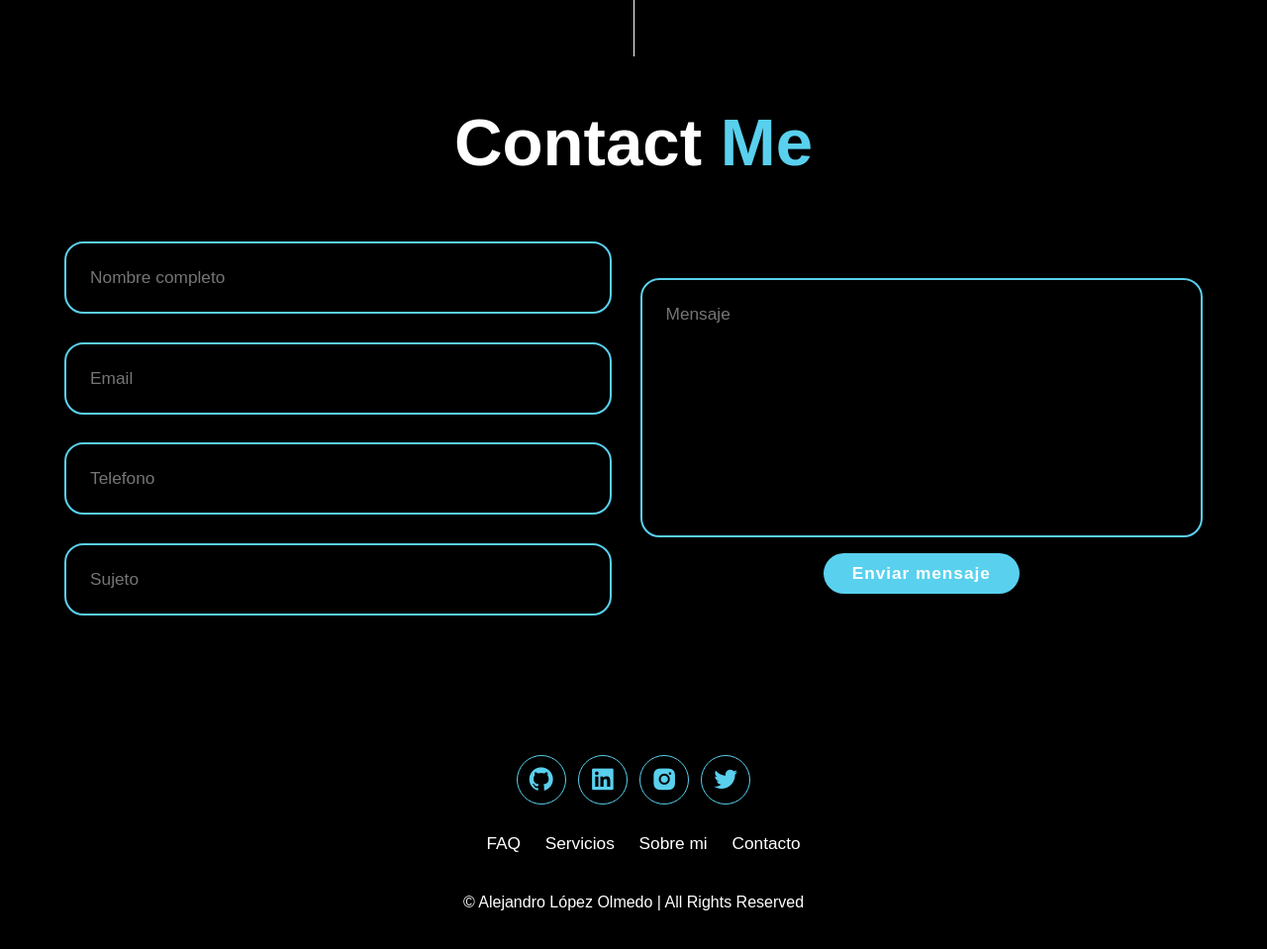
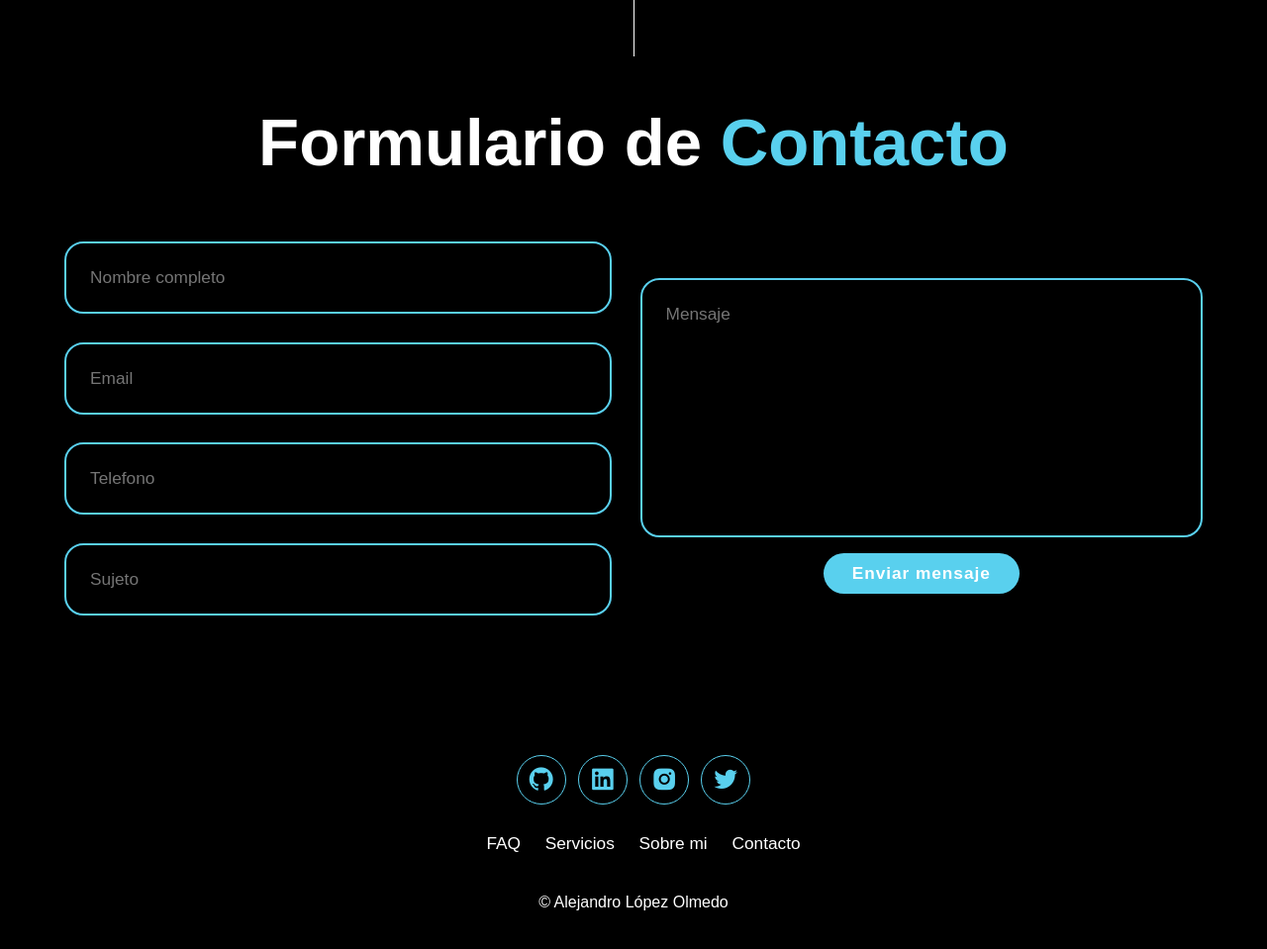
Before and after one commit to AlexLopz22/Portfolio, a plain HTML site: page index.html in a window 1280 px wide. Shown: the part 3529-4488 px from the top of the page at 99% size. Drawn offline with nearby package versions, Linux system fonts and the light colour scheme.

Commit message:
Update index.html

```diff
--- a/index.html
+++ b/index.html
@@ -256,7 +256,7 @@
 
         <section class="contact" id="contact">
             <h2 class="heading">
-                Contact <span>Me</span>
+                Formulario de <span>Contacto</span>
             </h2>
 
             <form action="">
@@ -310,7 +310,7 @@
             </li>
         </ul>
         <p class="copyright">
-            © Alejandro López Olmedo | All Rights Reserved
+            © Alejandro López Olmedo
         </p>
     </footer>
         <script src="script.js"></script>
```
